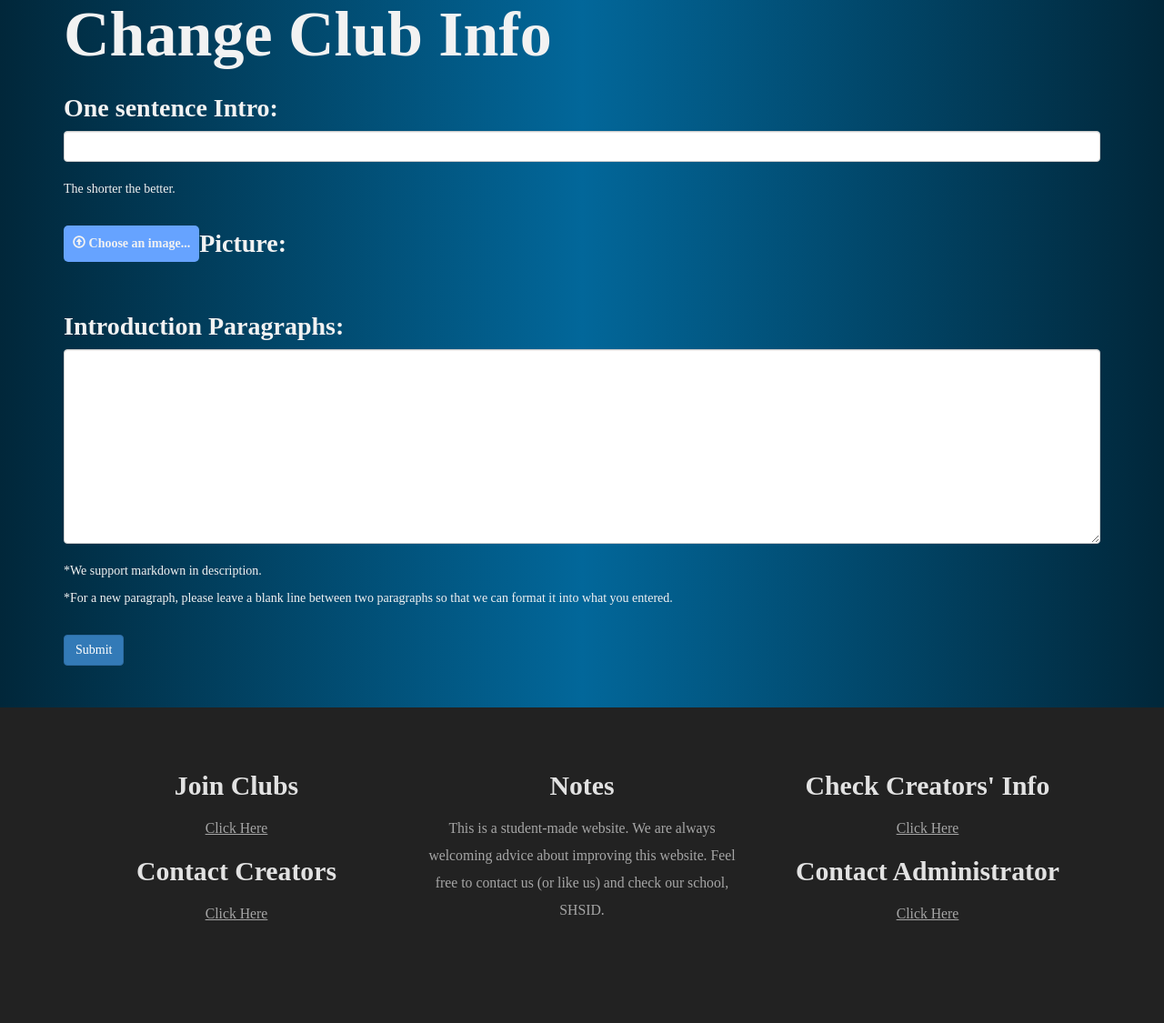
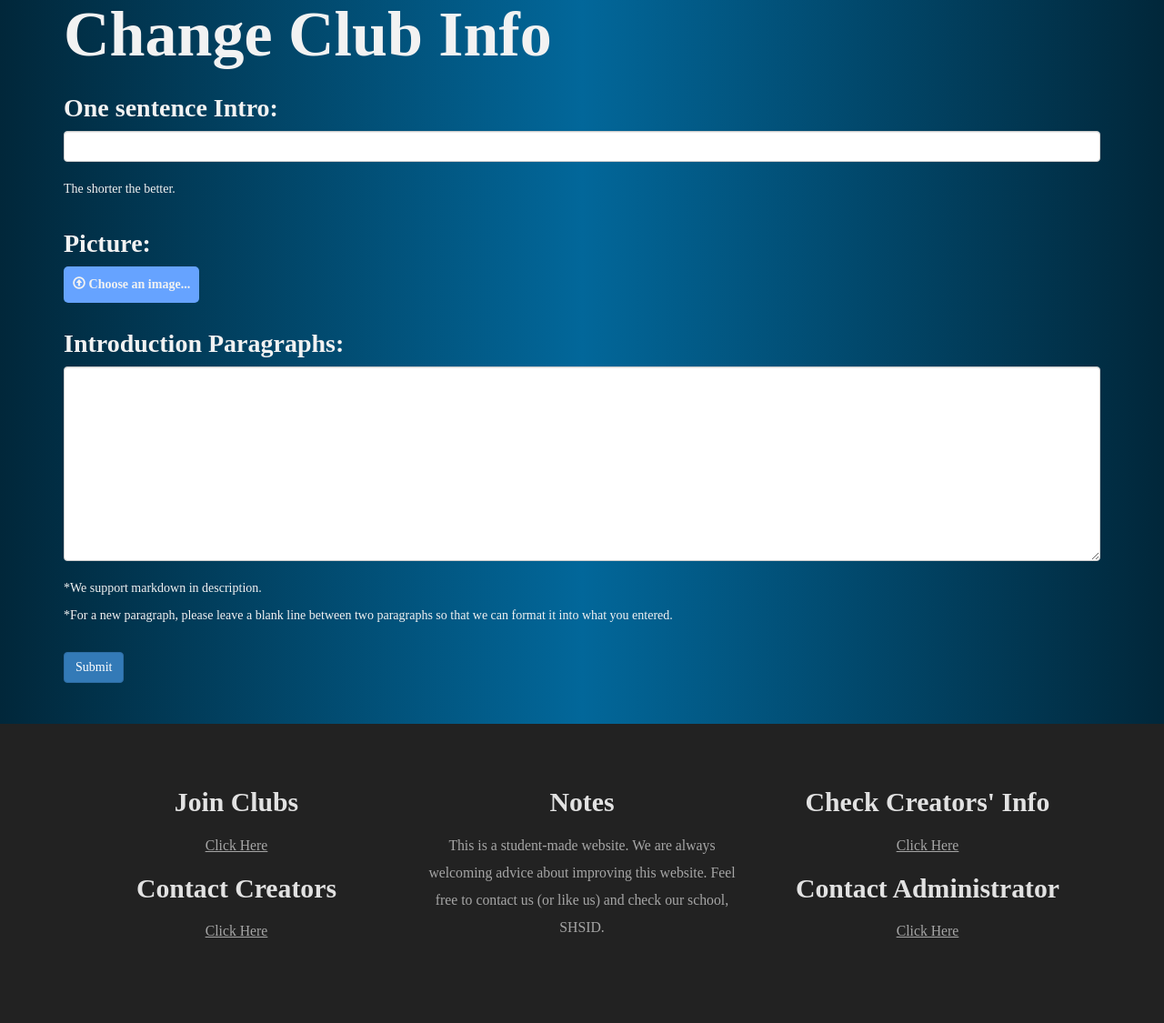
Before and after one commit to SHSIDers/oclubs, a Python web app: template oclubs/templates/club/changeclubinfo.html in a window 1280 px wide. Shown: the part 124-1249 px from the top of the page at 91% size. Before the commit the page ends 1136 px from the top, so only its background shows below. Run offline with Jinja, Linux system fonts and the light colour scheme; the template is opened without the code that fills it, so the values that code supplies are empty; some libraries are stand-ins or nearby versions; some web fonts are replaced.

Commit message:
changeclubinfo.html: picture design fixed

```diff
--- a/oclubs/templates/club/changeclubinfo.html
+++ b/oclubs/templates/club/changeclubinfo.html
@@ -15,13 +15,14 @@
 		<p>The shorter the better.</p>
 		<br>
 		<label for="picture" class="largetext">Picture:</label>
+		<div class="clearfix"></div>
 		<input class="hide" type="file" name="picture" id="picture" accept="image/*">
 		<label for="picture" class="upload_button">
 			<span class="glyphicon glyphicon-upload"></span>
 			<span>Choose an image...</span>
 		</label>
 		<p class="upload_content" id="upload_content"></p>
-		<br>
+		<div class="clearfix"></div>
 		<br>
 		<label for="description" class="largetext">Introduction Paragraphs:</label>
 		<textarea class="form-control" rows="10" name="description" id="description">{{ g.club.description.raw }}</textarea>
```
